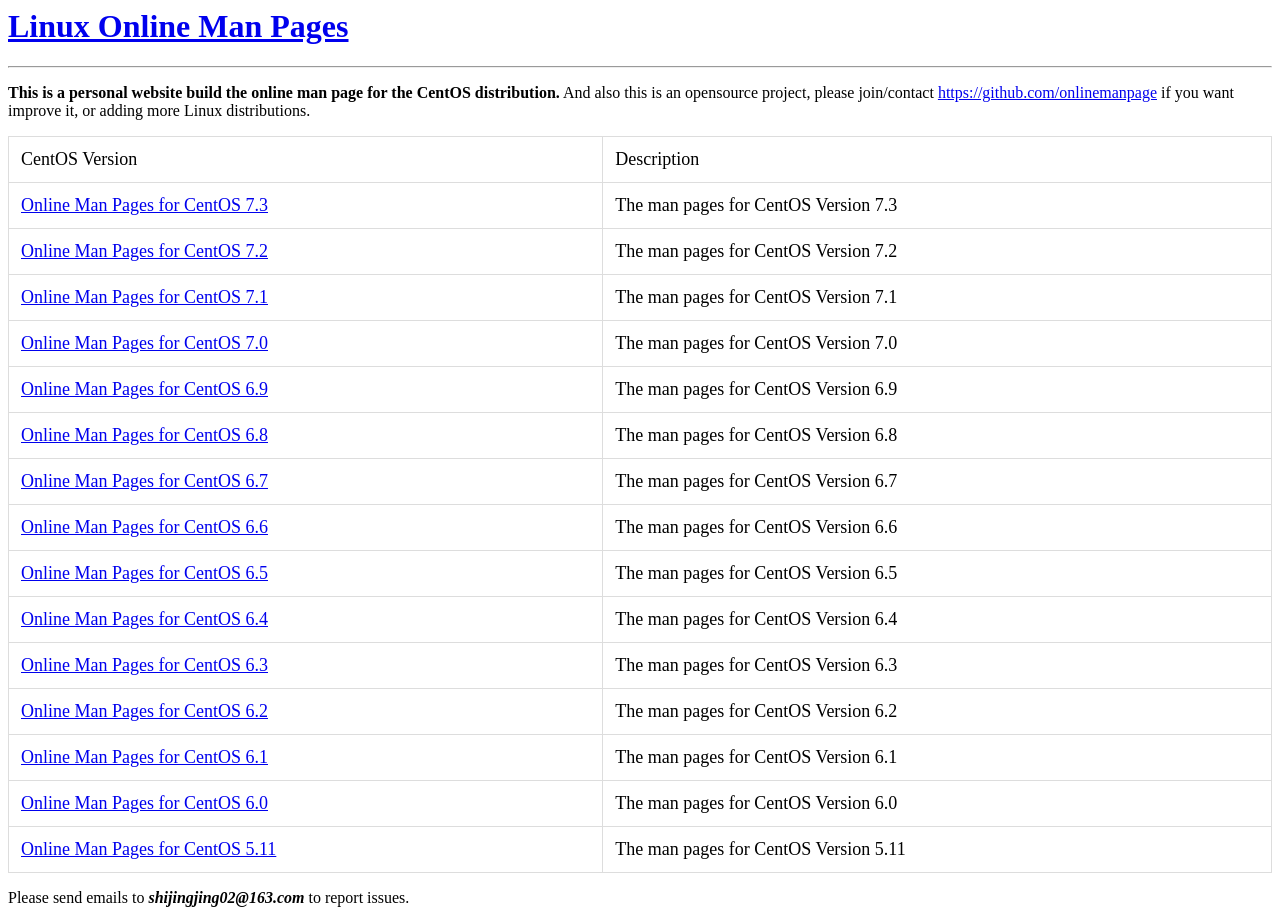
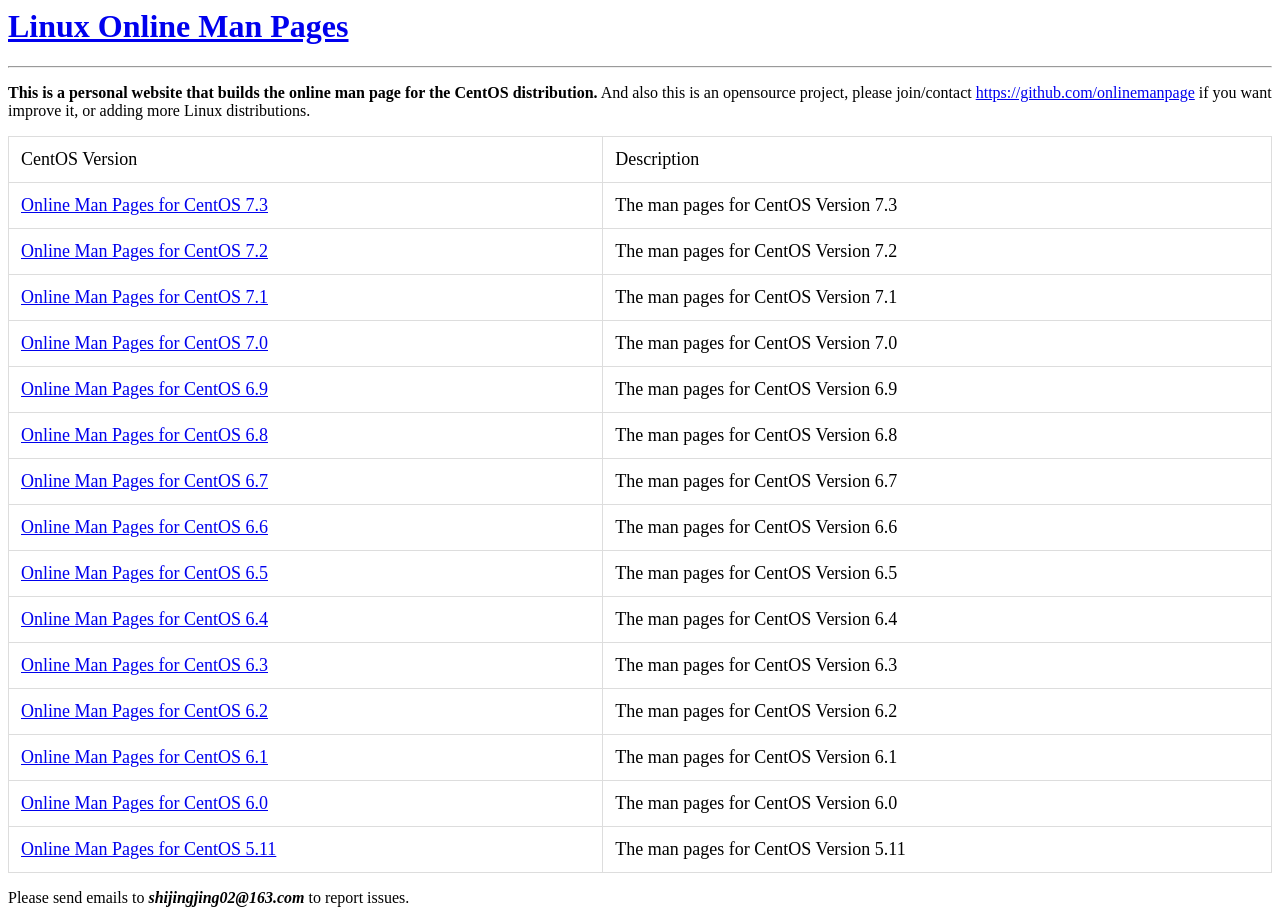
Before and after one commit to onlinemanpage/onlinemanpage.github.io, a plain HTML site: page index.html in a window 1280 px wide. Drawn offline with Linux system fonts and the light colour scheme.

```diff
--- a/index.html
+++ b/index.html
@@ -38,7 +38,7 @@
 <body bgcolor="white">
     <h1><a href="https://github.com/shijingjing1221/onlinemanpage" target="_blank">Linux Online Man Pages</a></h1>
     <hr>
-    <p><strong>This is a personal website build the online man page for the CentOS distribution.</strong> And also this is an opensource project, please join/contact <a href="https://github.com/onlinemanpage" target="_blank">https://github.com/onlinemanpage</a> if you want improve it, or adding more Linux distributions.</p>
+    <p><strong>This is a personal website that builds the online man page for the CentOS distribution.</strong> And also this is an opensource project, please join/contact <a href="https://github.com/onlinemanpage" target="_blank">https://github.com/onlinemanpage</a> if you want improve it, or adding more Linux distributions.</p>
     <table id="myTable" border="1">
         <tr>
             <td>CentOS Version</td>
```
Also changed, not shown: robots.txt (added).
